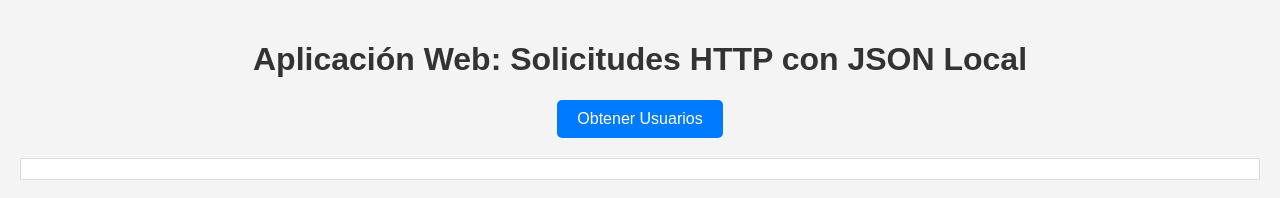
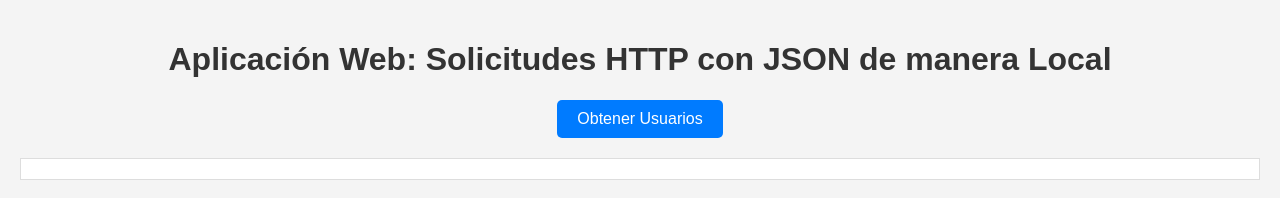
Before and after one commit to JOSED0824/ejRepoNodejs, a website: page index.html in a window 1280 px wide. Drawn offline with Linux system fonts and the light colour scheme.

Commit message:
Correccion de la cadena Solicitudes HTTP con JSON de manera Local

```diff
--- a/index.html
+++ b/index.html
@@ -8,7 +8,7 @@
 </head>
 <body>
     <header>
-        <h1>Aplicación Web: Solicitudes HTTP con JSON Local</h1>
+        <h1>Aplicación Web: Solicitudes HTTP con JSON de manera Local</h1>
     </header>
 
     <section>
```
